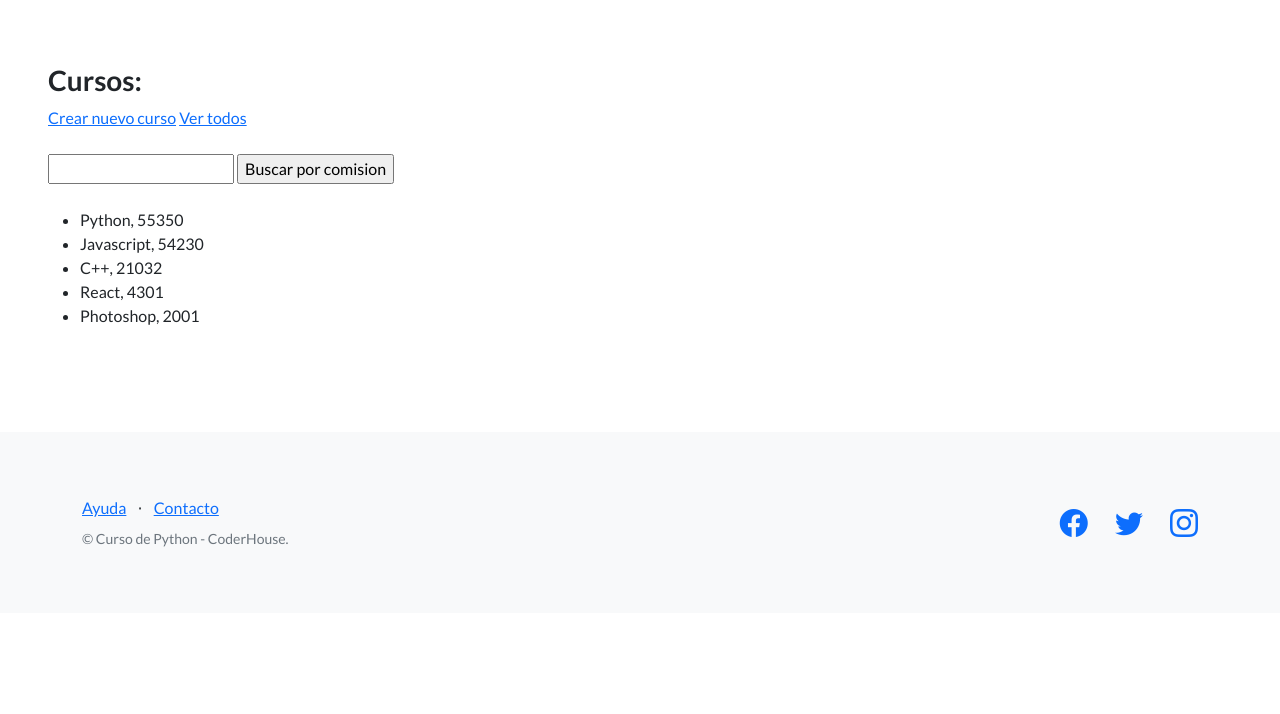
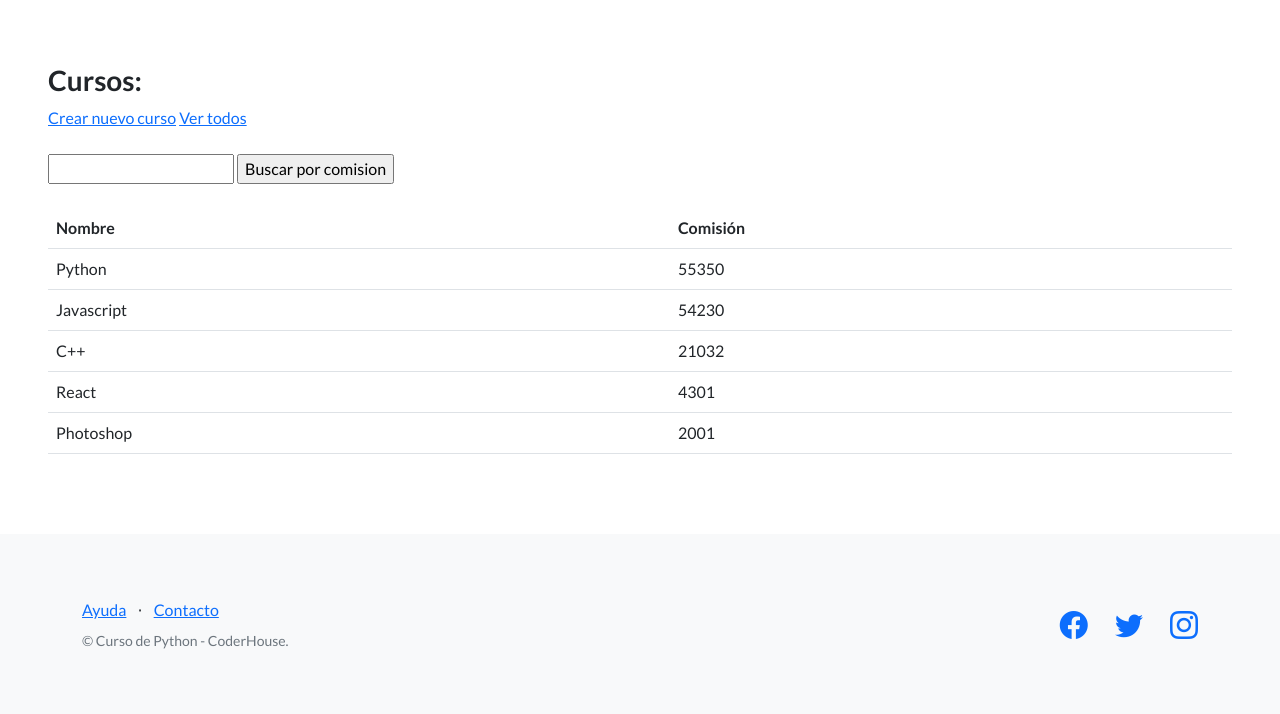
Before and after one commit to gabrirys/Primer_Django, a Django app: page /estudios/cursos/ in a window 1280 px wide. Shown: the part 66-780 px from the top of the page. Run offline with Django 4.2, Linux system fonts and the light colour scheme; data comes from the database, SQL or seed files in the repository; some libraries are stand-ins or nearby versions.

Commit message:
Creación de tabla html

```diff
--- a/control_estudios/templates/control_estudios/lista_cursos.html
+++ b/control_estudios/templates/control_estudios/lista_cursos.html
@@ -4,7 +4,10 @@
 Lista de cursos
 {% endblock titulo %}
 
+
 {% block contenido %}
+<section>
+  <div>
     <h3>Cursos:</h3>
     <a href="{% url 'crear_curso' %}">Crear nuevo curso</a>
     <a href="{% url 'lista_cursos' %}">Ver todos</a>
@@ -15,13 +18,23 @@ Lista de cursos
       <input type="submit" value="Buscar por comision">
   </form>
   <br>
-<ul>
+
+<table class="table">
+  <tbody>
+    <tr>
+      <th>Nombre</th>
+      <th>Comisión</th>
+    </tr>
     {% for curso in cursos %}
-  <li>
-    {{ curso.nombre}}, {{curso.comision}}
-  </li>
+    <tr>
+    <td>{{ curso.nombre }}</td>
+    <td>{{ curso.comision }}</td>
+    </tr>
     {% endfor %}
-</ul>
-<br>
+  </tbody>
+</table>
+
+</div>
+</section>
 
 {% endblock contenido %}
```
Lines whose indentation alone changed are shown as unchanged.
